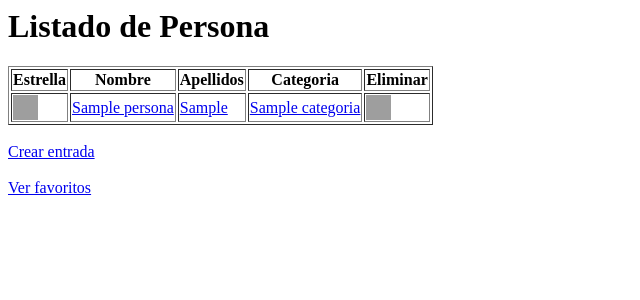
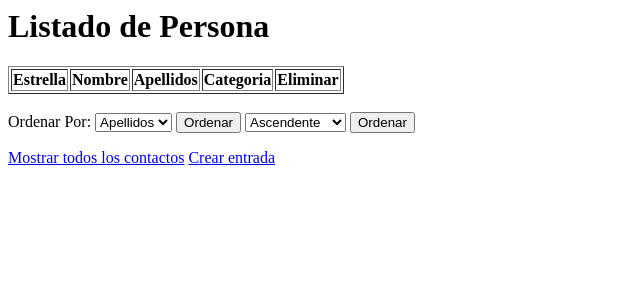
Before and after one commit to anasMistu/daw2.1-AnasBenali, a PHP site: page /persona-listado.php?soloEstrellas in a window 1280 px wide. Shown: the top 300 px of the page, without its empty margins (0-640 px from the left). Run offline with PHP 8.4, Linux system fonts and the light colour scheme; tables that the repository leaves empty or names only in its code hold one stand-in row (values such as "Sample post"); lists and menus that the app fills with data are empty; grey boxes are pictures that could not be loaded.

Commit message:
Agenda con estrrella, (Modificaciones ).

```diff
--- a/001-Agenda/persona-listado.php
+++ b/001-Agenda/persona-listado.php
@@ -2,6 +2,18 @@
     require_once "_varios.php";
 
     $pdo = obtenerPdoConexionBD();
+    $mostrarSoloEstrellas = isset($_REQUEST["soloEstrellas"]);
+    $ordenarPor="p.nombre";
+    if(isset($_REQUEST["ordenSeleccionado"])){
+        $ordenarPor=$_REQUEST["orden"];
+    }
+
+    $ordenarDe="ASC";
+    if(isset($_REQUEST["masMenoss"])){
+        $ordenarDe=$_REQUEST["masMenos"];
+    }
+
+    $posibleClausulaWhere = $mostrarSoloEstrellas ? "WHERE p.estrella=1" : "";
     $sql = "SELECT
                 p.id     AS p_id,
                 p.nombre AS p_nombre,
@@ -12,7 +24,8 @@
             FROM
                persona AS p INNER JOIN categoria AS c
                ON p.categoriaId = c.id
-            ORDER BY p.nombre";
+            $posibleClausulaWhere
+            ORDER BY $ordenarPor $ordenarDe ";
 
     $select = $pdo->prepare($sql);
     $select->execute([]); // Array vacío porque la consulta preparada no requiere parámetros.
@@ -71,13 +84,31 @@
 </table>
 
 <br />
-
+<form method="get" action="persona-listado.php">
+    <label for="orden1">Ordenar Por:</label>
+    <select name="orden" >
+        <option value="p.apellidos">Apellidos</option>
+        <option value="p.nombre">nombre</option>
+        <option value="c.nombre">categoria</option>
+    </select>
+    <input type="submit" name="ordenSeleccionado" value="Ordenar">
+    <select name="masMenos" >
+        <option value=" ASC">Ascendente</option>
+        <option value=" DESC">Descendente</option>
+    </select>
+    <input type="submit" name="masMenoss" value="Ordenar">
+</form>
+<?php if (!$mostrarSoloEstrellas) {?>
+    <a href='persona-listado.php?soloEstrellas'>Ver favoritos</a>
+<?php } else { ?>
+    <a href='persona-listado.php'>Mostrar todos los contactos</a>
+<?php } ?>
 <a href="persona-ficha.php?id=-1">Crear entrada</a>
 
 <br />
 <br />
 
-<a href="persona-favoritos.php">Ver favoritos</a>
+
 <br />
 <br />
 
```
